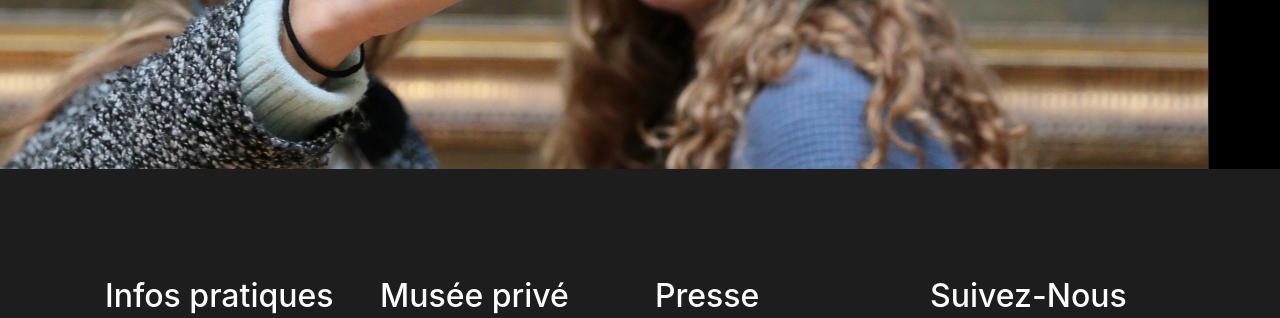
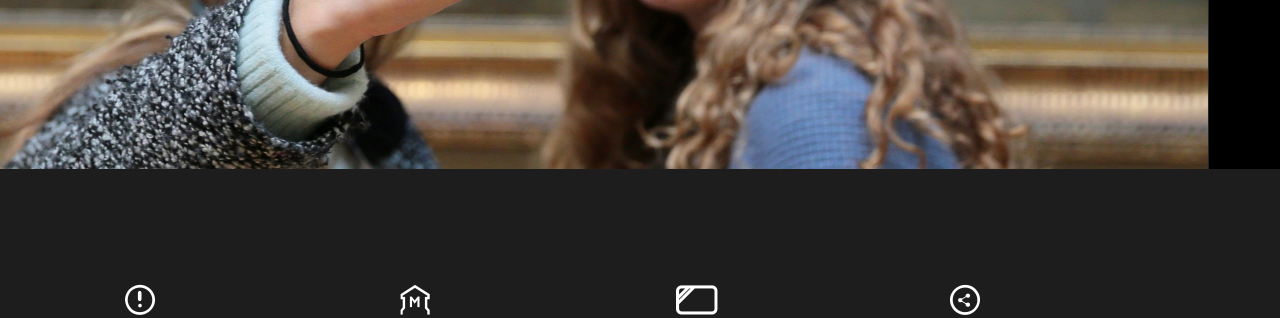
Before and after one commit to JulieCanevet/palais, a plain HTML site: page index.html in a window 1280 px wide. Shown: the part 1041-1359 px from the top of the page. Drawn offline with nearby package versions, Linux system fonts and the light colour scheme; files whose address does not match are found by name.

Commit message:
add <link rel=stylesheet type=text/css href=css/pba/pba.css>

```diff
--- a/index.html
+++ b/index.html
@@ -12,6 +12,7 @@
     <link rel="stylesheet" href="css/css/bootstrap.css">
     <link rel="stylesheet" href="css/normalize.css">
     <link rel="stylesheet" href="css/main.css">
+    <link rel="stylesheet" type="text/css" href="css/pba/pba.css">
     <link rel="stylesheet" href="https://maxcdn.bootstrapcdn.com/font-awesome/4.7.0/css/font-awesome.min.css">
     <script src="js/vendor/modernizr-2.8.3.min.js"></script>
 </head>
```
